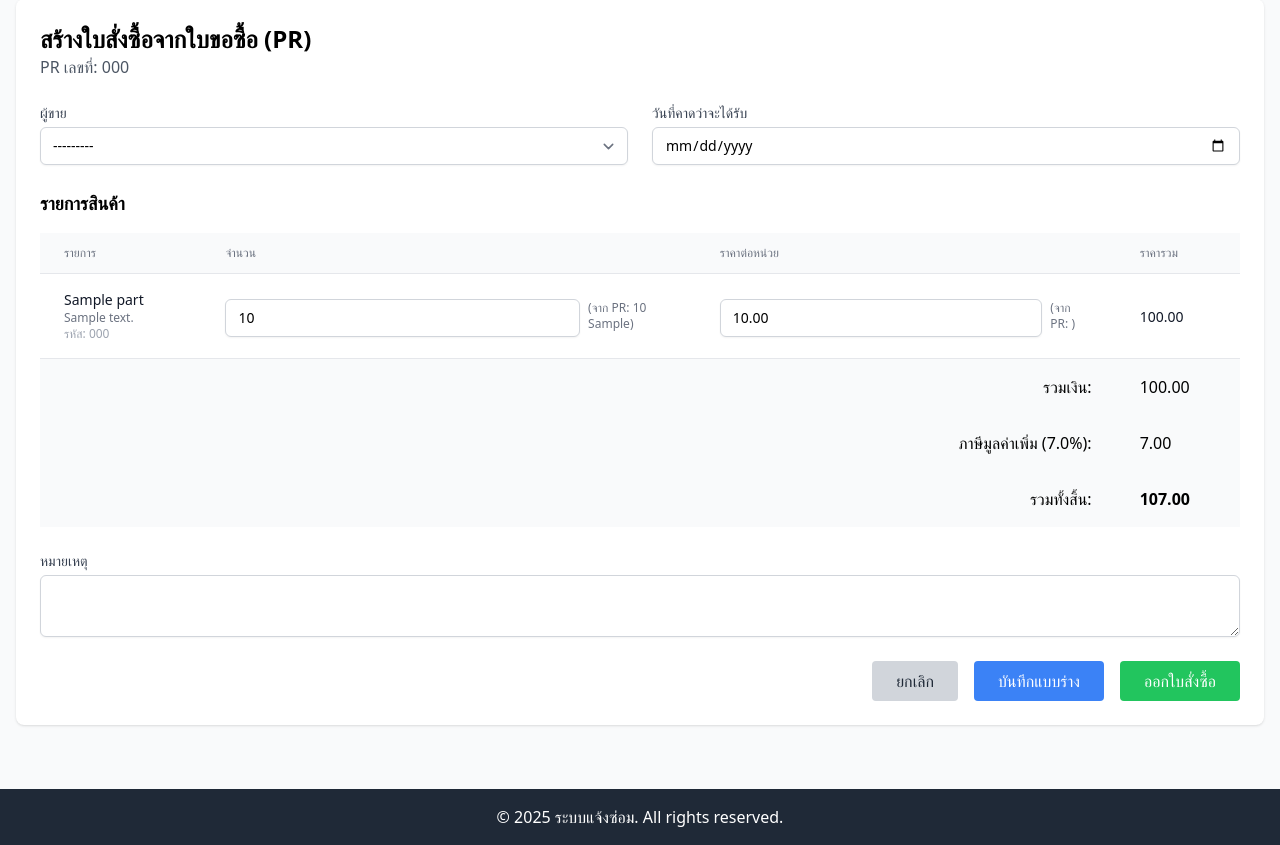
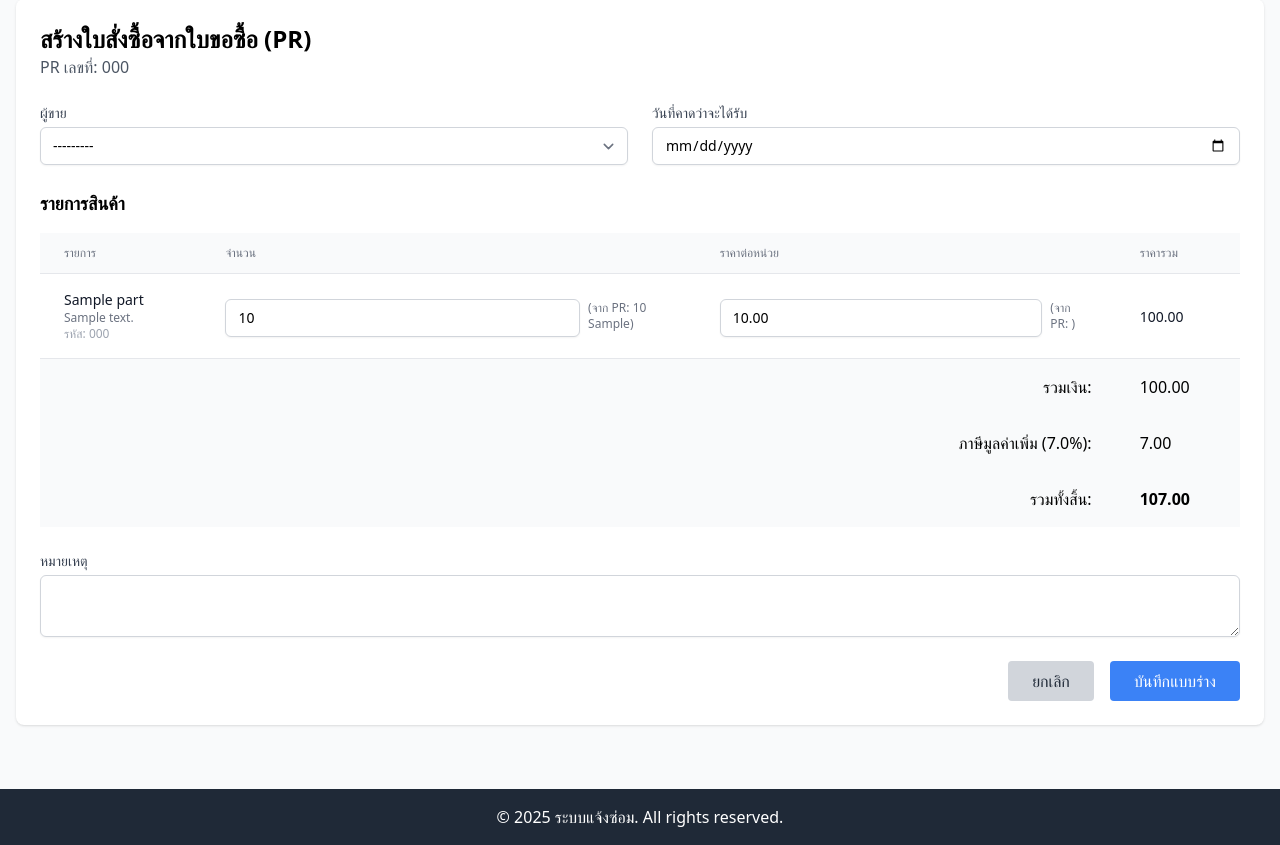
Before and after one commit to pondz1/rehearsal_notification_pb, a Django app: page /po/create/1/ in a window 1280 px wide. Shown: the part 97-942 px from the top of the page. Run offline with Django 5.2, Linux system fonts and the light colour scheme; a user stored in the database is signed in; tables that the repository leaves empty hold one stand-in row (values such as "Sample post"); data that the repository does not hold is empty; some libraries are stand-ins or nearby versions.

Commit message:
remove btn

```diff
--- a/templates/purchase/po_create.html
+++ b/templates/purchase/po_create.html
@@ -157,12 +157,12 @@
                         class="bg-blue-500 hover:bg-blue-700 text-white px-6 py-2 rounded">
                     บันทึกแบบร่าง
                 </button>
-                <button type="submit"
-                        name="action"
-                        value="issue"
-                        class="bg-green-500 hover:bg-green-700 text-white px-6 py-2 rounded">
-                    ออกใบสั่งซื้อ
-                </button>
+{#                <button type="submit"#}
+{#                        name="action"#}
+{#                        value="issue"#}
+{#                        class="bg-green-500 hover:bg-green-700 text-white px-6 py-2 rounded">#}
+{#                    ออกใบสั่งซื้อ#}
+{#                </button>#}
             </div>
         </form>
     </div>
```
